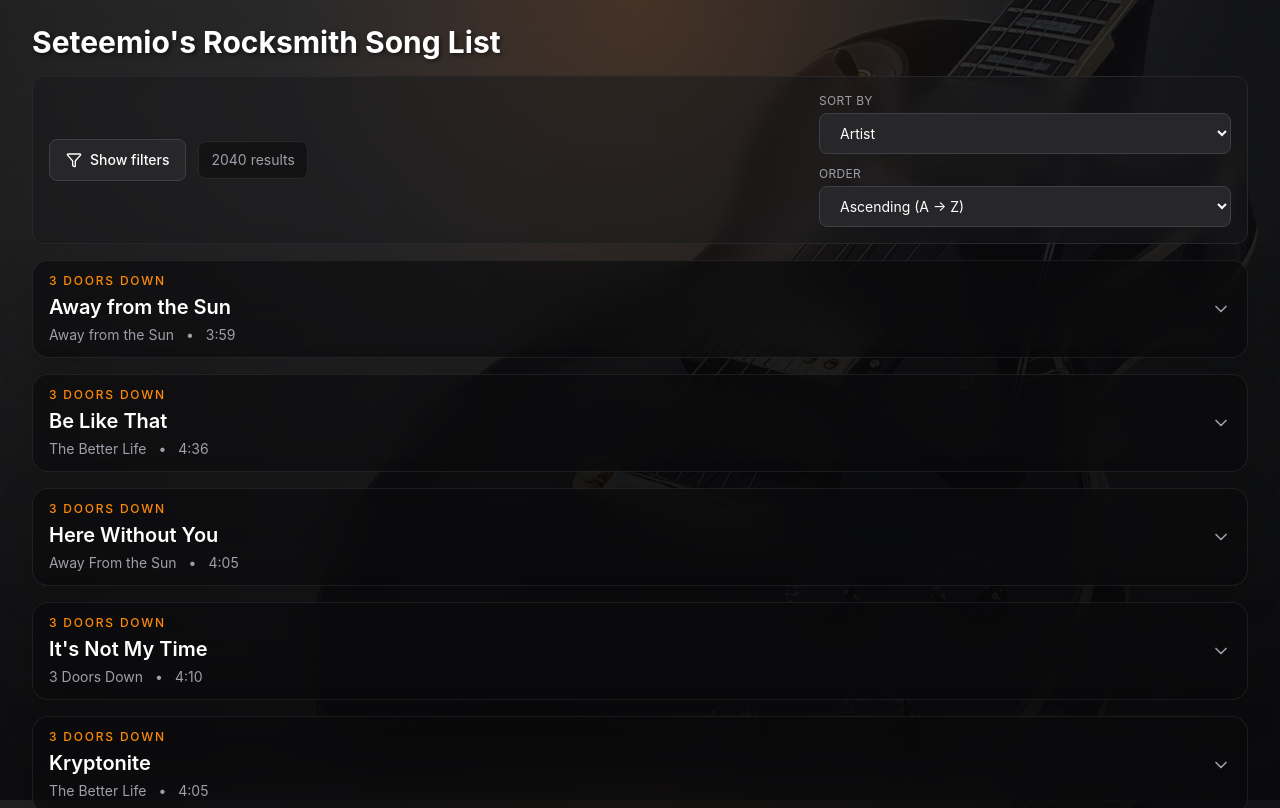
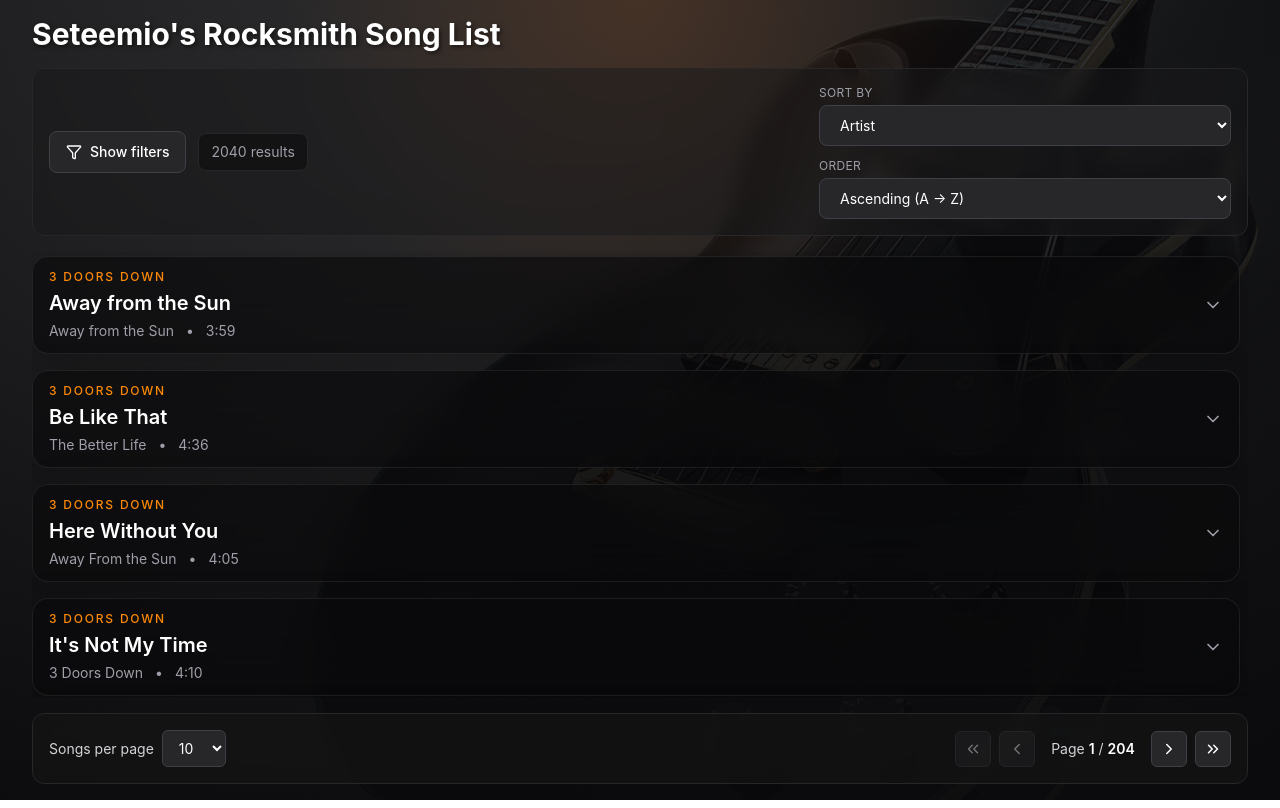
Before and after one commit to 7imio/rocksmith-viewer, a React (Vite) app: page / in a window 1280 px wide. Shown: the top 808 px of the page. Built offline with nearby package versions, Linux system fonts and the light colour scheme.

Commit message:
prettier app

```diff
--- a/src/App.css
+++ b/src/App.css
@@ -1,7 +1,15 @@
 @import "tailwindcss";
 
+html,
+body,
+#root {
+  height: 100%;
+}
+
 body {
-  min-height: 100vh;
+  min-height: 100dvh;
+  margin: 0;
+  overflow: hidden;
   background:
     radial-gradient(circle at top,
       rgba(249, 115, 22, 0.14),
@@ -15,3 +23,37 @@
   background-position: center;
   background-attachment: fixed;
 }
+
+/* Firefox */
+* {
+  scrollbar-width: thin;
+  scrollbar-color: rgba(113, 113, 122, 0.8) transparent;
+}
+
+/* Chromium / Edge / Safari */
+*::-webkit-scrollbar {
+  width: 10px;
+  height: 10px;
+}
+
+*::-webkit-scrollbar-track {
+  background: transparent;
+}
+
+*::-webkit-scrollbar-thumb {
+  min-height: 48px;
+  border: 3px solid transparent;
+  border-radius: 999px;
+  background: rgba(113, 113, 122, 0.8);
+  background-clip: content-box;
+  transition: background-color 150ms ease;
+}
+
+*::-webkit-scrollbar-thumb:hover {
+  background: rgba(249, 115, 22, 0.85);
+  background-clip: content-box;
+}
+
+*::-webkit-scrollbar-corner {
+  background: transparent;
+}
--- a/src/App.tsx
+++ b/src/App.tsx
@@ -15,9 +15,14 @@
   }
 
   return (
-    <div className="App mx-auto flex w-full max-w-[1440px] flex-col px-3 py-6 sm:px-6 lg:px-8">
-      {data?.stats && <CatalogData stats={data.stats} />}
-      {/* // song list component with pagination for data.songs*/}
+    <div className="App mx-auto flex h-dvh w-full max-w-360 flex-col overflow-hidden px-3 py-3 sm:px-6 sm:py-4 lg:px-8">
+      {data?.stats && (
+        <div className="shrink-0">
+          <CatalogData stats={data.stats} />
+        </div>
+      )}
+
+      {/* Song list: toolbar and pagination stay visible, only cards scroll. */}
       {data?.songs && <SongsList songs={data.songs} />}
     </div>
   );
--- a/src/Components/Songs/SongsList.tsx
+++ b/src/Components/Songs/SongsList.tsx
@@ -99,8 +99,8 @@
   };
 
   return (
-    <div className="w-full space-y-4">
-      <div className="relative z-20">
+    <div className="flex min-h-0 w-full flex-1 flex-col gap-4 overflow-hidden">
+      <div className="relative z-20 shrink-0">
         <SongsToolbar
           search={filters.search}
           onSearchChange={(value) => updateFilters({ search: value })}
@@ -125,21 +125,24 @@
       </div>
 
       {!songs || songs.length === 0 ? (
-        <div className="flex min-h-50 items-center justify-center rounded-xl border border-zinc-800 bg-zinc-900/50 p-6 text-zinc-400">
+        <div className="flex min-h-0 flex-1 items-center justify-center overflow-y-auto rounded-xl border border-zinc-800 bg-zinc-900/50 p-6 text-zinc-400">
           No songs found in catalog.
         </div>
       ) : filteredSongs.length === 0 ? (
-        <div className="flex min-h-50 items-center justify-center rounded-xl border border-zinc-800 bg-zinc-900/50 p-6 text-zinc-400">
+        <div className="flex min-h-0 flex-1 items-center justify-center overflow-y-auto rounded-xl border border-zinc-800 bg-zinc-900/50 p-6 text-zinc-400">
           No results found with the current filters.
         </div>
       ) : (
         <>
-          <div className="grid gap-4">
+          <div className="min-h-0 pt-1 pb-1 flex-1 overflow-y-auto pr-1 sm:pr-2">
+            <div className="grid gap-4 pb-1">
               {paginatedSongs.map((song) => (
                 <SongCard key={song.id} song={song} />
               ))}
             </div>
+          </div>
 
+          <div className="shrink-0">
             <Pagination
               currentPage={safeCurrentPage}
               totalPages={totalPages}
@@ -150,6 +153,7 @@
               }}
               onPageChange={handlePageChange}
             />
+          </div>
         </>
       )}
     </div>
```
Lines whose indentation alone changed are shown as unchanged.
